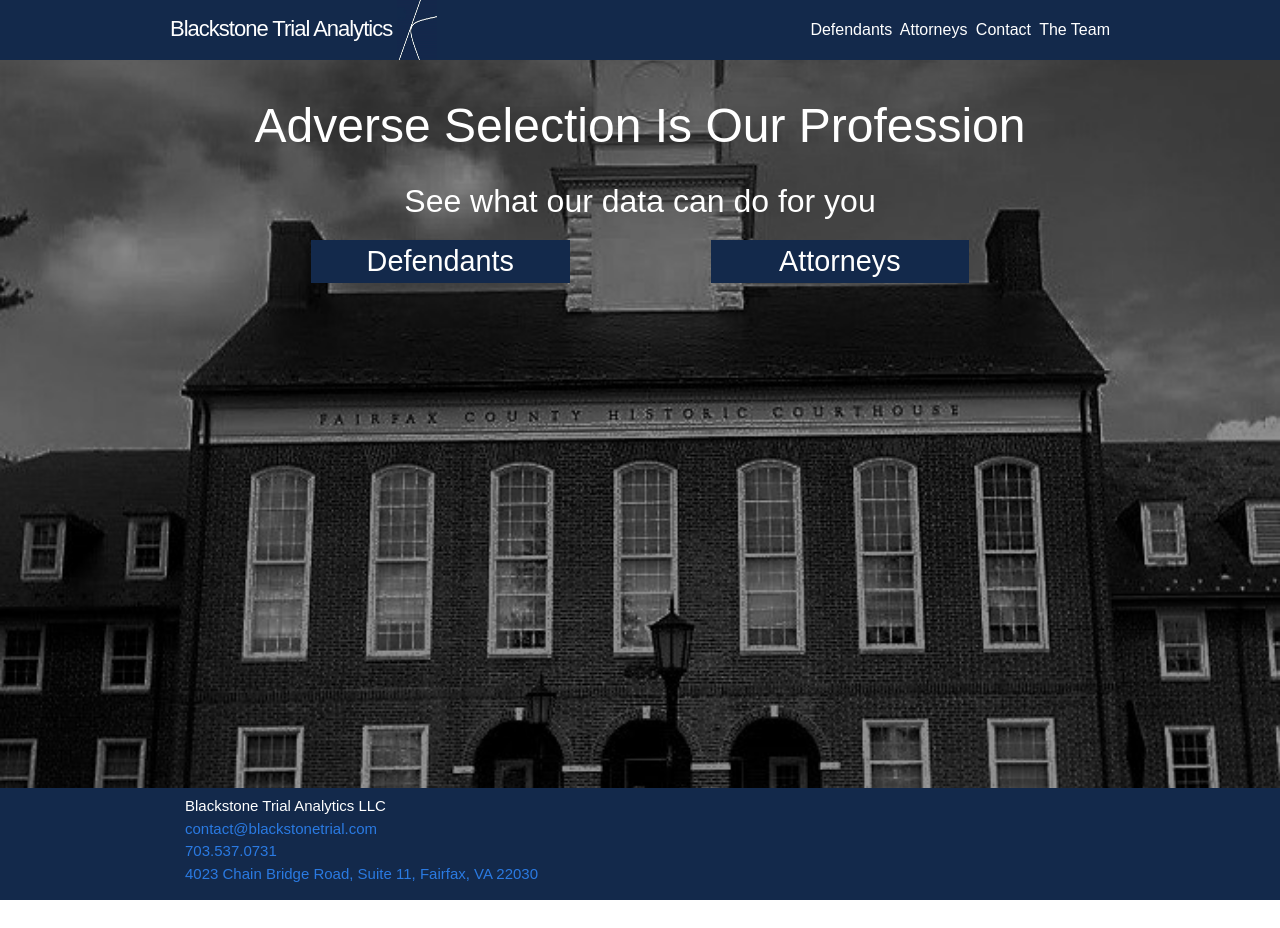
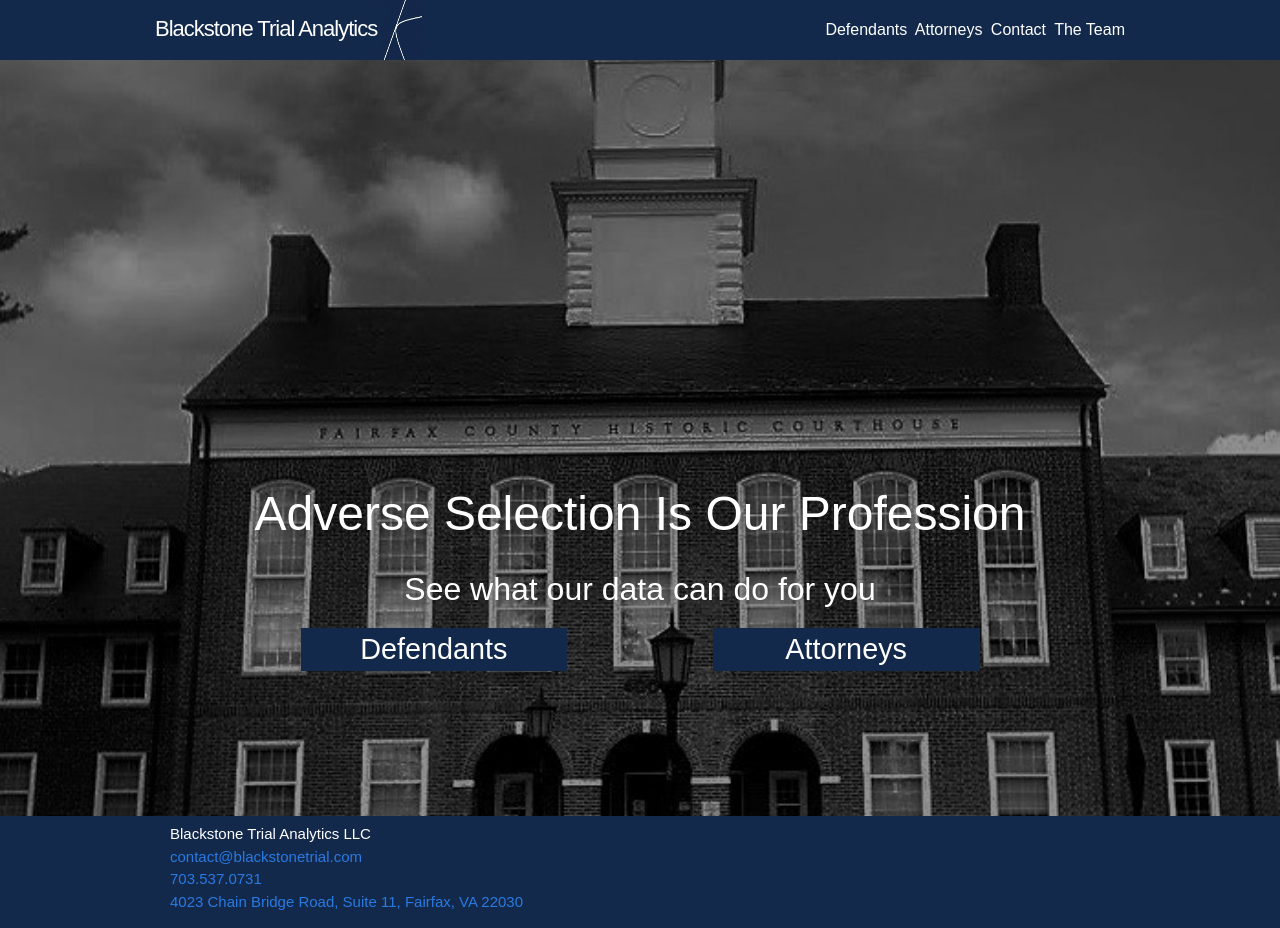
Before and after one commit to BlackstoneTrialAnalytics/BlackstoneTrialAnalytics.github.io, a Jekyll site: the page built from index.html, in a window 1280 px wide. Built offline with Jekyll 4.4.1, drawn with Linux system fonts in a browser that asks for light colours; before the commit the page ends 900 px from its top, so only the background shows below that.

Commit message:
Centering Text more elegantly

```diff
--- a/_sass/_layout.scss
+++ b/_sass/_layout.scss
@@ -213,6 +213,16 @@ max-width: 500px;
 min-width:50%;
 }
 
+.homeadjust {
+	@include media-query($on-laptop){
+		margin-top:40%;
+	}
+
+	@include media-query($on-palm){
+		margin-top:0%;
+	}
+}
+
 .homebutton {
 
 	font-weight:400;
--- a/css/main.scss
+++ b/css/main.scss
@@ -22,7 +22,7 @@ $brand-color:      #2a7ae2;
 $content-width:    1000px;
 
 $on-palm:          600px;
-$on-laptop:        1000px;
+$on-laptop:        4000px;
 
 // Use media queries like this:
 // @include media-query($on-palm) {
--- a/index.html
+++ b/index.html
@@ -3,11 +3,12 @@ layout: default
 title: home
 ---
 <div class="home" style="width:100%;">
+<div class="homeadjust">
   <h1 style="color:white; text-align:center; font-weight:200; font-size:3em; ">Adverse Selection Is Our Profession</h1>
 
   <h2 style="color:white; text-align:center; font-weight:200; font-size:2em; ">See what our data can do for you </h2>
 
   <a class="homebutton" style="color:white; text-decoration:none;" href="{{site.baseurl}}/defendants">Defendants</a>
   <a class="homebutton" style="color:white; text-decoration:none;" href="{{site.baseurl}}/attorneys">Attorneys</a>
-
+  </div>
 </div>
```
